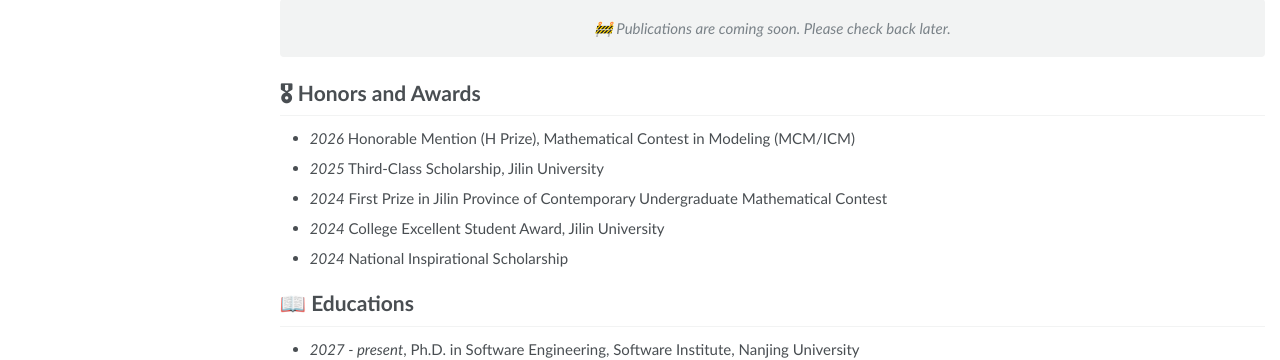
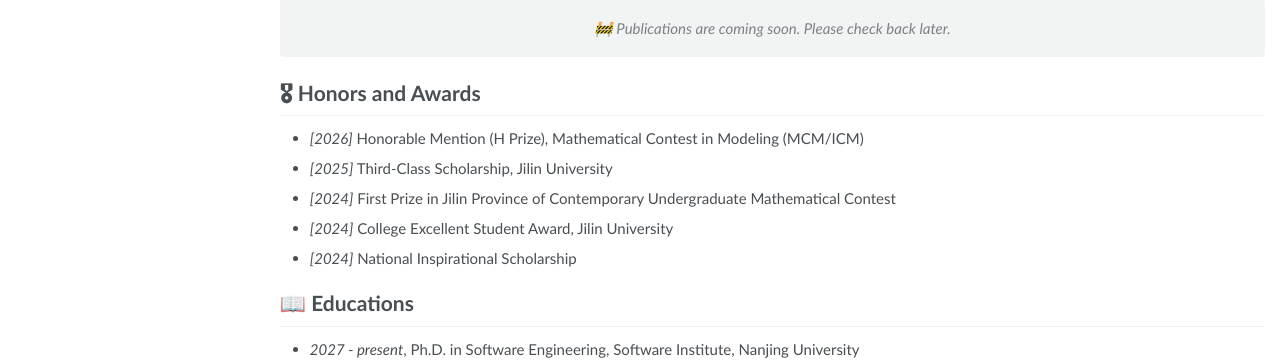
Before and after one commit to Yangxc0414/Yangxc0414.github.io, a Jekyll site: the page built from _pages/about.md, in a window 1280 px wide and 1198 px high. Shown: the part 507-867 px from the top of the window. Built offline with Jekyll 4.4.1, drawn with Linux system fonts in a browser that asks for light colours.

```diff
--- a/_pages/about.md
+++ b/_pages/about.md
@@ -29,11 +29,11 @@ Any discussion, collaboration, and mentoring (both giving and receiving) are ver
 <p class="coming-soon">🚧 Publications are coming soon. Please check back later.</p>
 
 # 🎖 Honors and Awards
-- *2026* Honorable Mention (H Prize), Mathematical Contest in Modeling (MCM/ICM)
-- *2025* Third-Class Scholarship, Jilin University
-- *2024* First Prize in Jilin Province of Contemporary Undergraduate Mathematical Contest
-- *2024* College Excellent Student Award, Jilin University
-- *2024* National Inspirational Scholarship
+- *[2026]* Honorable Mention (H Prize), Mathematical Contest in Modeling (MCM/ICM)
+- *[2025]* Third-Class Scholarship, Jilin University
+- *[2024]* First Prize in Jilin Province of Contemporary Undergraduate Mathematical Contest
+- *[2024]* College Excellent Student Award, Jilin University
+- *[2024]* National Inspirational Scholarship
 
 # 📖 Educations
 - *2027 - present*, Ph.D. in Software Engineering, Software Institute, Nanjing University
```
